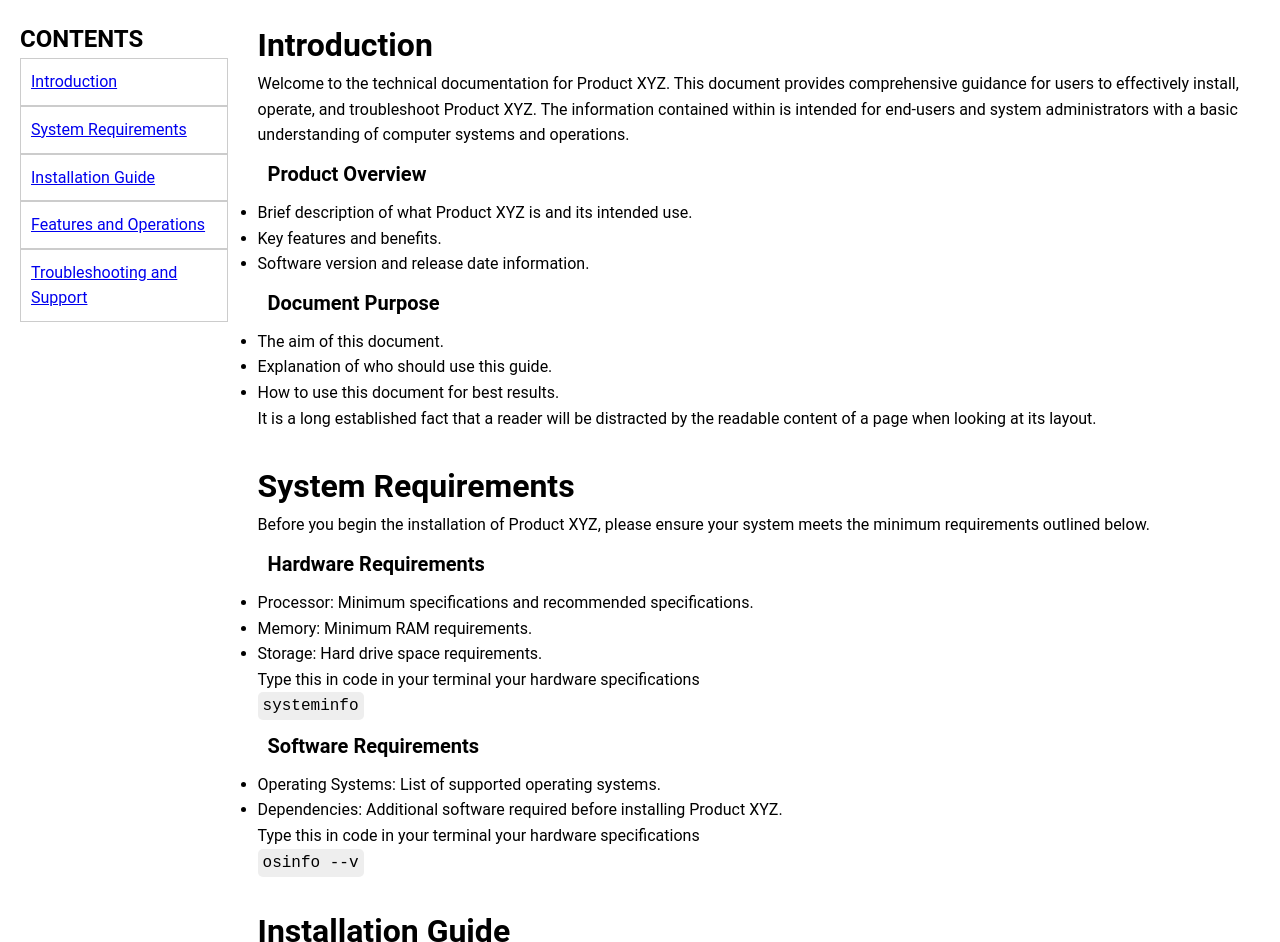
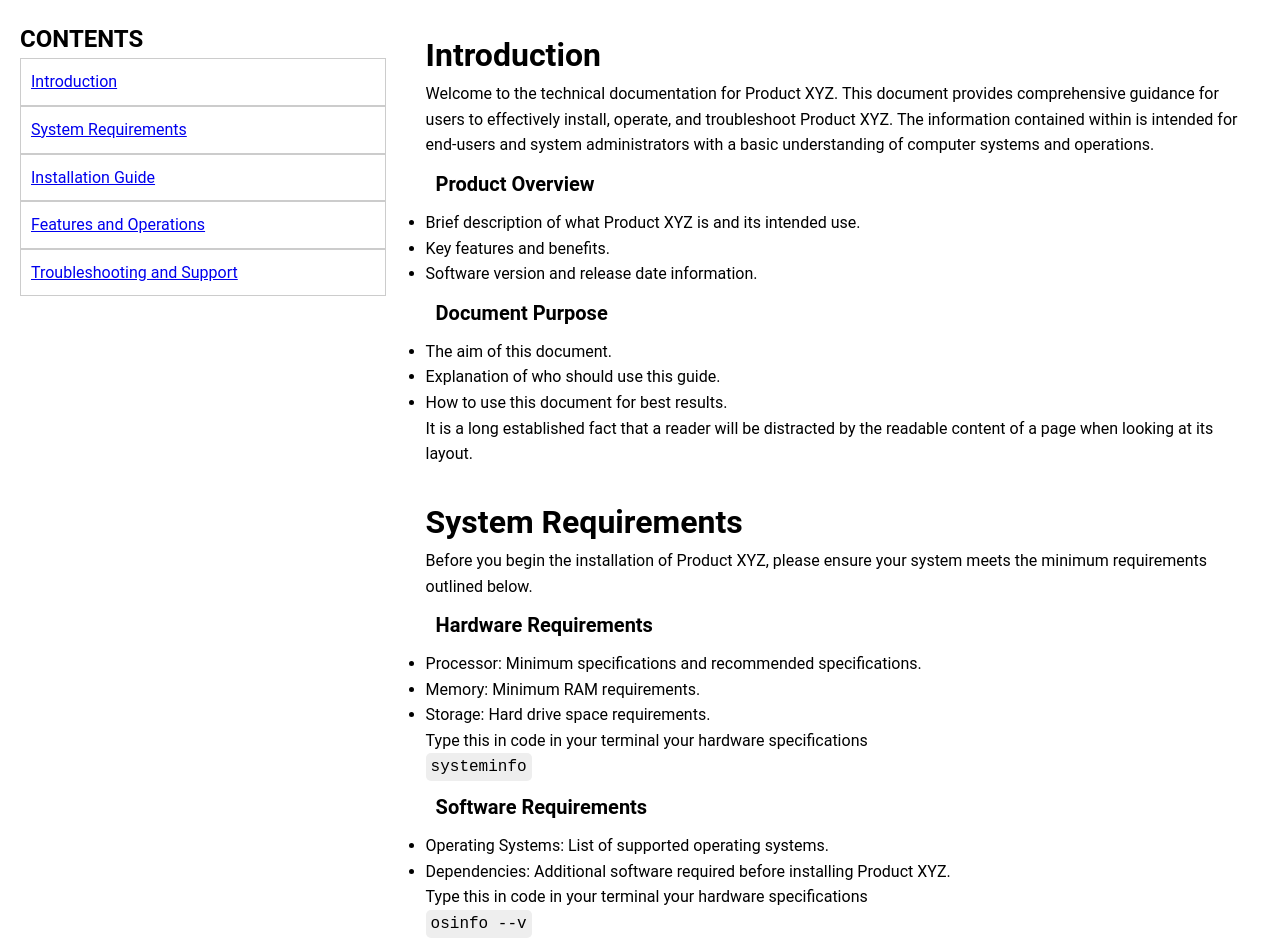
Before and after one commit to benSoalio/FCCTechnicalDocumentationPage, a plain HTML site: page index.html in a window 1280 px wide. Shown: the top 942 px of the page. Drawn offline with Linux system fonts and the light colour scheme.

Commit message:
add media query to styles.css

```diff
--- a/styles.css
+++ b/styles.css
@@ -57,3 +57,17 @@ code {
   border-radius: 5px;
   margin-top: 50px;
 }
+
+@media (min-width: 768px) {
+  body {
+    flex-direction: row;
+  }
+  nav {
+    width: 30%;
+    margin: 10px;
+  }
+  #main-doc {
+    width: 70%;
+    margin: 10px;
+  }
+}
```
